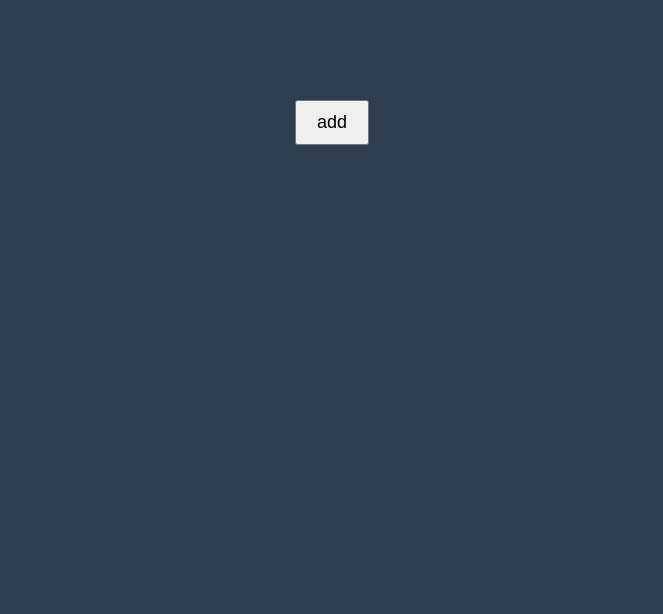
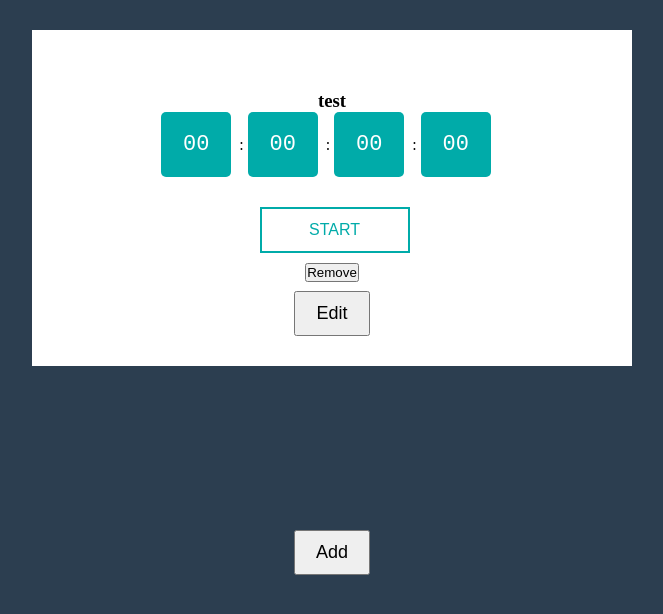
Before and after one commit to Sabbir-Rahman/react_4637, a React (Create React App) app: page / in a window 1280 px wide. Shown: the top 614 px of the page, without its empty margins (308-971 px from the left). Built offline with nearby package versions, Linux system fonts and the light colour scheme.

Commit message:
some refactor

```diff
--- a/src/App.js
+++ b/src/App.js
@@ -3,7 +3,7 @@ import Watch from './container/Watch'
 import Modal from './components/Modal/Modal';
 
 const App = () => {
-  const [data,setData] = useState([])
+  const [data,setData] = useState([{"id":1,"title":"test"}])
 
   const removeItem = (id)=> {
       let newData = data.filter((d)=> d.id !== id)
@@ -43,7 +43,7 @@ const App = () => {
                 </div>
             )
         })}
-        <Modal status="add" addEvent={addItem} />
+        <Modal status="Add" addEvent={addItem} />
       </>
   );
 };
--- a/src/components/Modal/Modal.jsx
+++ b/src/components/Modal/Modal.jsx
@@ -12,7 +12,7 @@ export default function Modal(props) {
   const handleSubmit = (e) => {
     e.preventDefault();
 
-    if(props.status =='edit'){
+    if(props.status =='Edit'){
         props.editEvent(input)
     }else {
         props.addEvent(input)
--- a/src/container/Watch.jsx
+++ b/src/container/Watch.jsx
@@ -65,8 +65,10 @@ function App(props) {
             <h3>{props.title}</h3>
           <DisplayComponent time={time}/>
           <BtnComponent status={status} stop={stop} start={start} reset={reset} resume={resume}/>
-          <button onClick={remove}>Remove</button>
-          <Modal status="edit" editEvent={editWatch}/>
+          <div className='editRemoveWatch'>
+              <button onClick={remove}>Remove</button>
+              <Modal className='editModal' status="Edit" editEvent={editWatch}/>
+          </div>
         </div>
       </div>
     </div>
--- a/src/container/watch.css
+++ b/src/container/watch.css
@@ -3,7 +3,7 @@
   background: transparent;
   max-width: 600px;
   width: 90%;
-  height: 500px;
+  height: 400px;
   margin: 30px auto;
 }
 
@@ -12,6 +12,11 @@
   background: #fff;
   margin: 30px auto;
   position: relative;
+}
+
+.editRemoveWatch button{
+    margin-top: 10px;
+    margin-bottom: -30px;
 }
 
 
```
Also changed, not shown: src/components/EditRemoveBtnComponent.js (added, +7 -0 lines).
